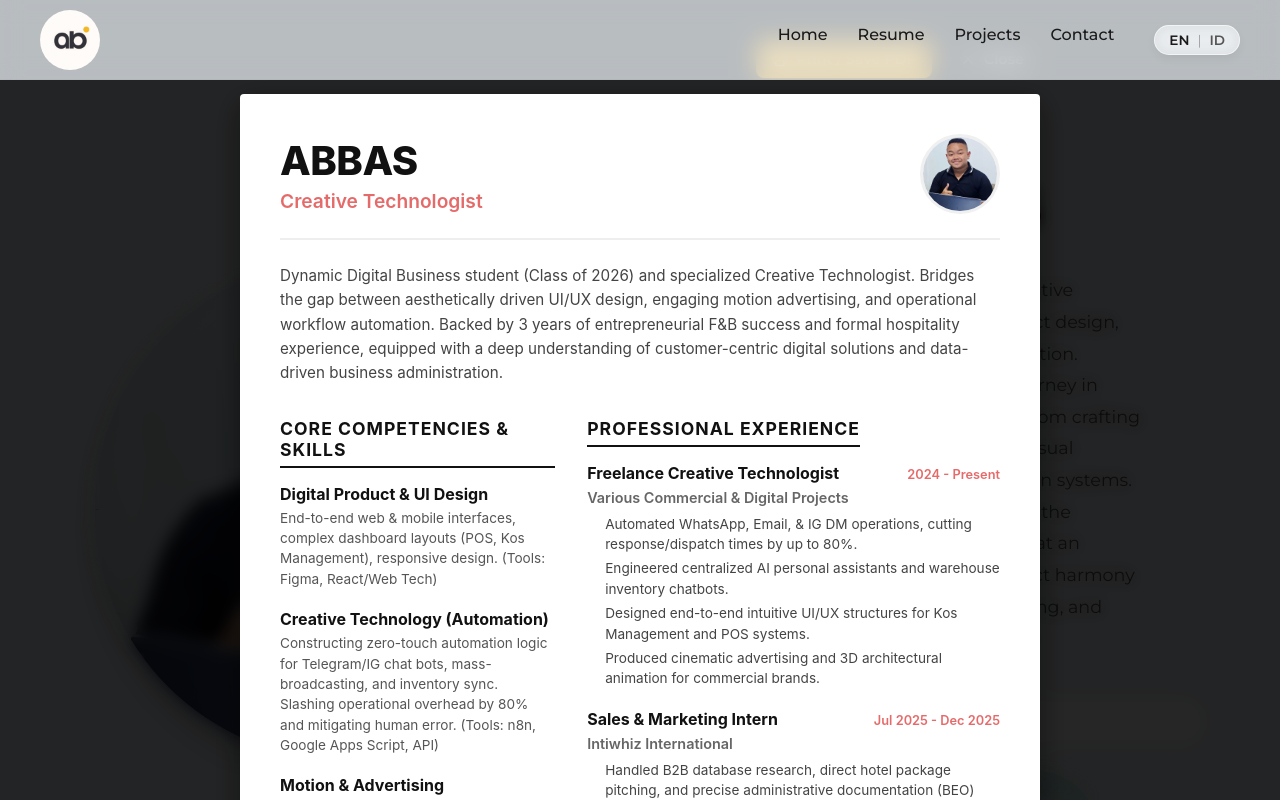
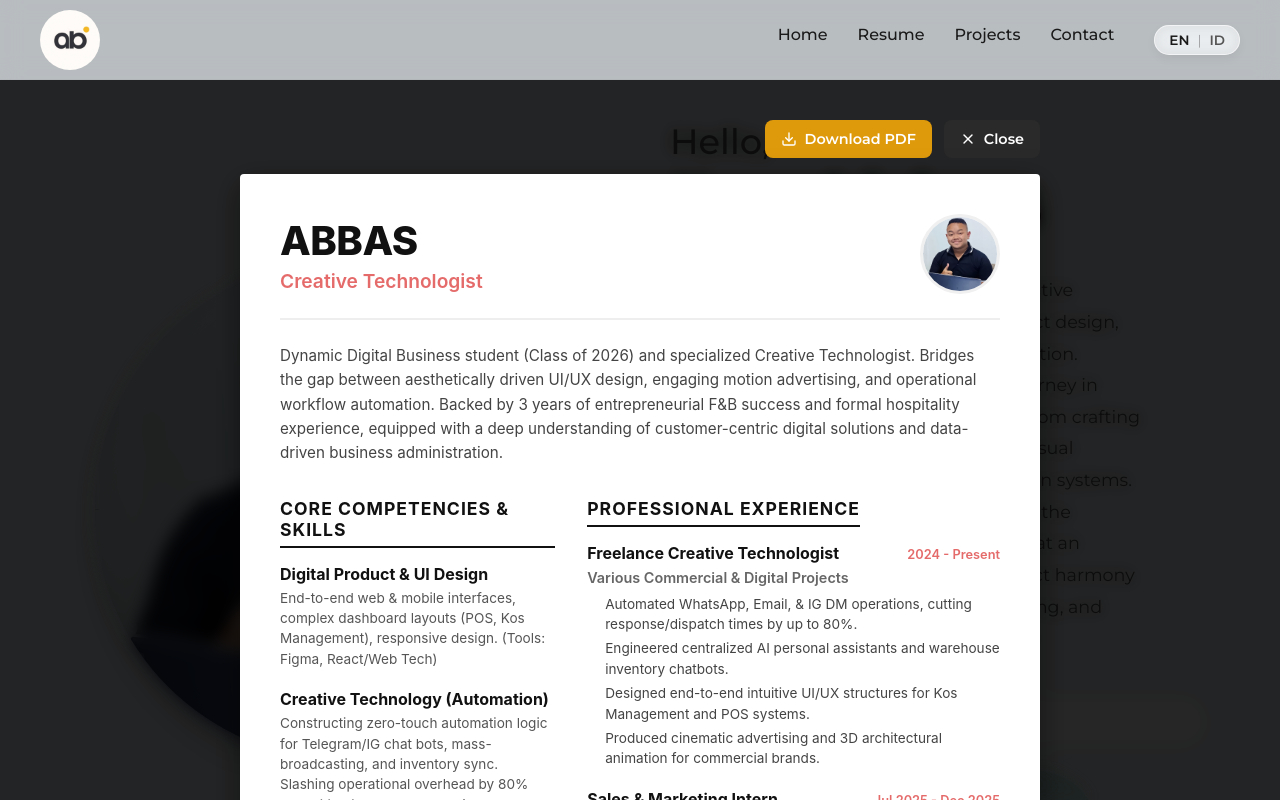
Before and after one commit to Bazzsnack/web-portofolio-abbas, a React (Vite) app: page / in a window 1280 px wide. Both pictures are taken after a click on the button "CV". Shown: the top 800 px of the page. Built offline with nearby package versions, Linux system fonts and the light colour scheme.

Commit message:
style: fix CV modal overlay z-index and change print to download PDF link

```diff
--- a/src/components/CVModal.css
+++ b/src/components/CVModal.css
@@ -6,12 +6,12 @@
   height: 100vh;
   background-color: rgba(0, 0, 0, 0.85);
   backdrop-filter: blur(8px);
-  z-index: 9999;
+  z-index: 999999;
   display: flex;
   justify-content: center;
   align-items: flex-start;
   overflow-y: auto;
-  padding: 40px 20px;
+  padding: 120px 20px 60px;
 }
 
 .cv-modal-container {
@@ -49,6 +49,7 @@
   font-size: 0.9rem;
   cursor: pointer;
   transition: all 0.2s ease;
+  text-decoration: none;
 }
 
 .cv-icon {
@@ -223,49 +224,6 @@
   margin-bottom: 4px;
 }
 
-/* PRINTER MEDIA QUERY */
-@media print {
-  body * {
-    visibility: hidden;
-  }
-
-  .cv-modal-overlay {
-    position: absolute;
-    left: 0;
-    top: 0;
-    width: 100%;
-    height: auto;
-    background: transparent;
-    padding: 0;
-    margin: 0;
-    overflow: visible;
-  }
-
-  .cv-document, .cv-document * {
-    visibility: visible;
-  }
-
-  .cv-no-print {
-    display: none !important;
-  }
-
-  .cv-document {
-    position: absolute;
-    left: 0;
-    top: 0;
-    width: 100vw;
-    box-shadow: none;
-    border-radius: 0;
-    padding: 20px 40px;
-  }
-
-  /* Optional tweaking to fit standard A4 */
-  @page {
-    size: A4 portrait;
-    margin: 1cm;
-  }
-}
-
 /* Responsiveness for mobile web view */
 @media (max-width: 768px) {
   .cv-grid-2 {
--- a/src/components/CVModal.jsx
+++ b/src/components/CVModal.jsx
@@ -22,12 +22,12 @@
     <div className="cv-modal-overlay">
       <div className="cv-modal-container">
 
-        {/* Action Bar (Not printed) */}
-        <div className="cv-action-bar cv-no-print">
-          <button className="cv-btn cv-btn-print" onClick={handlePrint}>
-            <svg viewBox="0 0 24 24" fill="none" stroke="currentColor" strokeWidth="2" strokeLinecap="round" strokeLinejoin="round" className="cv-icon"><polyline points="6 9 6 2 18 2 18 9"></polyline><path d="M6 18H4a2 2 0 0 1-2-2v-5a2 2 0 0 1 2-2h16a2 2 0 0 1 2 2v5a2 2 0 0 1-2 2h-2"></path><rect x="6" y="14" width="12" height="8"></rect></svg>
-            {cv.downloadText || "Print / Save PDF"}
-          </button>
+        {/* Action Bar */}
+        <div className="cv-action-bar">
+          <a className="cv-btn cv-btn-print" href="/CV_Abbas.pdf" download="CV_Abbas_Creative_Technologist.pdf">
+            <svg viewBox="0 0 24 24" fill="none" stroke="currentColor" strokeWidth="2" strokeLinecap="round" strokeLinejoin="round" className="cv-icon"><path d="M21 15v4a2 2 0 0 1-2 2H5a2 2 0 0 1-2-2v-4"></path><polyline points="7 10 12 15 17 10"></polyline><line x1="12" y1="15" x2="12" y2="3"></line></svg>
+            {cv.downloadText || "Download PDF"}
+          </a>
           <button className="cv-btn cv-btn-close" onClick={onClose}>
             <svg viewBox="0 0 24 24" fill="none" stroke="currentColor" strokeWidth="2" strokeLinecap="round" strokeLinejoin="round" className="cv-icon"><line x1="18" y1="6" x2="6" y2="18"></line><line x1="6" y1="6" x2="18" y2="18"></line></svg>
             {cv.closeText || "Close"}
--- a/src/translations.js
+++ b/src/translations.js
@@ -66,7 +66,7 @@
     },
     cv: {
       title: "Abbas - Creative Technologist",
-      downloadText: "Print / Save PDF",
+      downloadText: "Download PDF",
       closeText: "Close",
       profilePicAlt: "Abbas Profile Picture",
       summary: "Dynamic Digital Business student (Class of 2026) and specialized Creative Technologist. Bridges the gap between aesthetically driven UI/UX design, engaging motion advertising, and operational workflow automation. Backed by 3 years of entrepreneurial F&B success and formal hospitality experience, equipped with a deep understanding of customer-centric digital solutions and data-driven business administration.",
@@ -192,7 +192,7 @@
     },
     cv: {
       title: "Abbas - Creative Technologist",
-      downloadText: "Cetak / Simpan PDF",
+      downloadText: "Unduh PDF",
       closeText: "Tutup",
       profilePicAlt: "Foto Profil Abbas",
       summary: "Siswa Bisnis Digital (Lulus 2026) yang dinamis sekaligus Creative Technologist khusus. Menjembatani desain UI/UX yang estetis, periklanan motion yang memikat, dan otomasi alur kerja operasional. Didukung oleh 3 tahun kesuksesan bisnis F&B serta pengalaman formal di bidang hospitality, berbekal pemahaman mendalam tentang solusi digital yang berpusat pada pelanggan dan administrasi bisnis berbasis data.",
```
